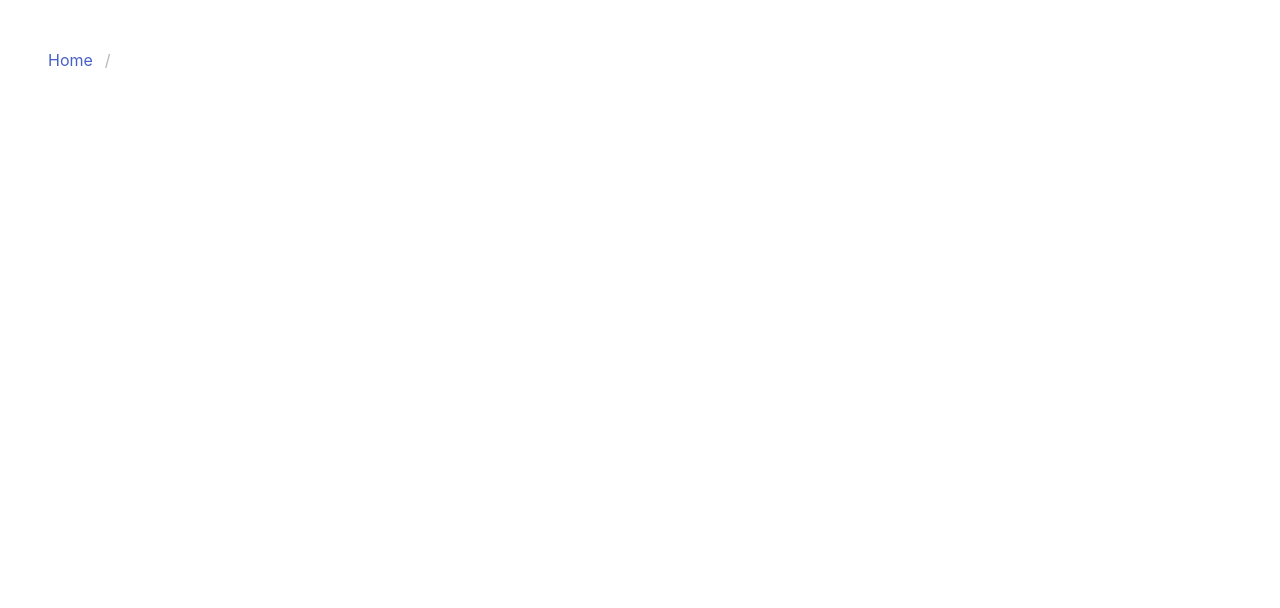
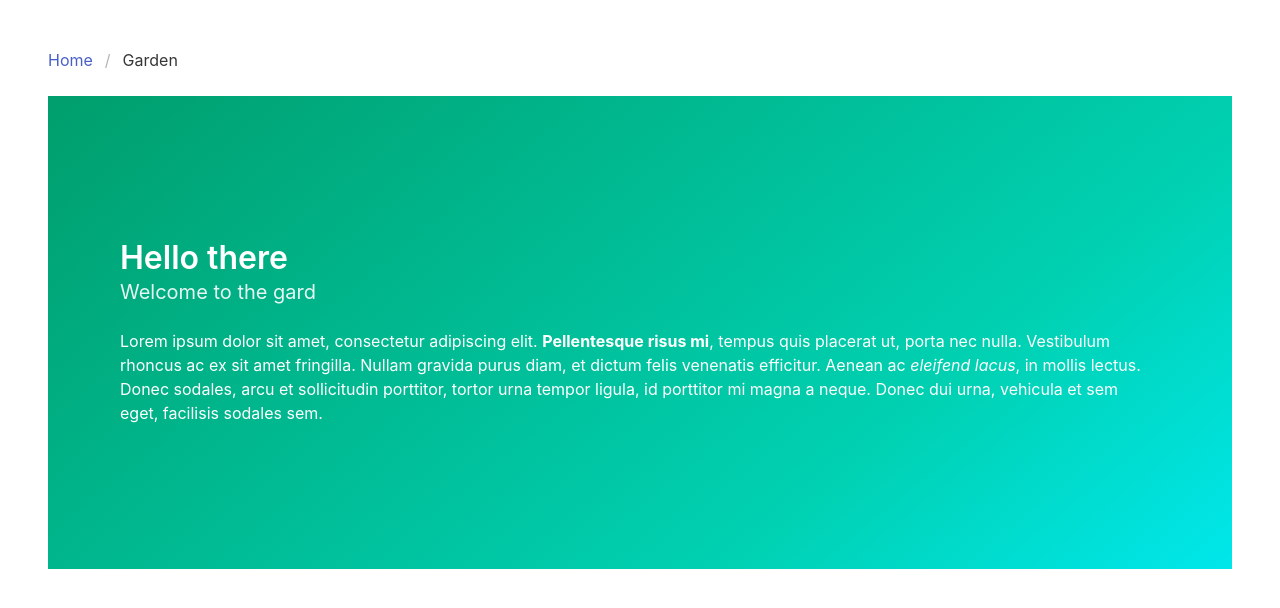
Before and after one commit to eli1797/Learning_Vue, a Vue app in the folder blog/: page /garden in a window 1280 px wide. Shown: the top 608 px of the page. Built offline with nearby package versions, Linux system fonts and the light colour scheme.

Commit message:
added placeholder garden view, add and configured routing

```diff
--- a/blog/src/router/index.js
+++ b/blog/src/router/index.js
@@ -23,6 +23,17 @@ Vue.use(VueRouter)
     meta: {
       breadcrumb: "About"
     }
+  },
+  {
+    path: '/garden',
+    name: 'Garden',
+    // route level code-splitting
+    // this generates a separate chunk (about.[hash].js) for this route
+    // which is lazy-loaded when the route is visited.
+    component: () => import(/* webpackChunkName: "about" */ '../views/Garden.vue'),
+    meta: {
+      breadcrumb: "Garden"
+    }
   }
 ]
 
--- /dev/null
+++ b/blog/src/views/Garden.vue
@@ -0,0 +1,20 @@
+<template>
+  <div class="garden">
+    <section class="hero is-medium is-primary is-bold">
+      <div class="hero-body">
+        <div class="container">
+          <h1 class="title">Hello there</h1>
+          <h2 class="subtitle">
+            Welcome to the gard
+          </h2>
+
+          <div class="content">
+            <p>
+              Lorem ipsum dolor sit amet, consectetur adipiscing elit. <strong>Pellentesque risus mi</strong>, tempus quis placerat ut, porta nec nulla. Vestibulum rhoncus ac ex sit amet fringilla. Nullam gravida purus diam, et dictum <a>felis venenatis</a> efficitur. Aenean ac <em>eleifend lacus</em>, in mollis lectus. Donec sodales, arcu et sollicitudin porttitor, tortor urna tempor ligula, id porttitor mi magna a neque. Donec dui urna, vehicula et sem eget, facilisis sodales sem.
+            </p>
+          </div>
+        </div>
+      </div>
+    </section>
+  </div>
+</template>
--- a/blog/src/views/Home.vue
+++ b/blog/src/views/Home.vue
@@ -33,13 +33,13 @@
               </a>
             </div>
             <div class="tile is-parent">
-              <article class="tile is-child notification is-info">
-                <p class="title">Library</p>
-                <p class="subtitle">A digital garden</p>
+              <router-link class="tile is-child notification is-info" to="/garden">
+                <p class="title">Garden</p>
+                <p class="subtitle">A library of links</p>
                 <figure class="image is-hidden-mobile is-4by3">
                   <img src="../assets/undraw_Gardening.svg">
                 </figure>
-              </article>
+              </router-link>
             </div>
           </div>
           <div class="tile is-parent">
```
